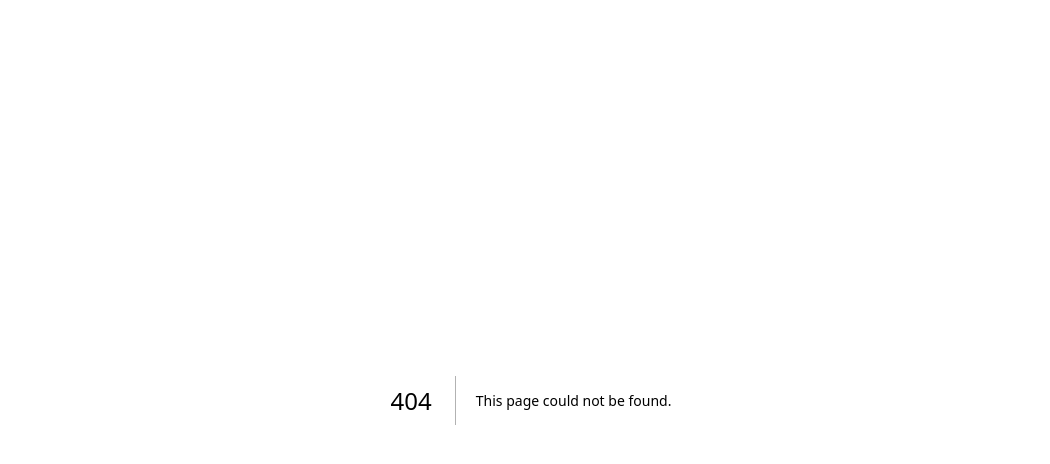
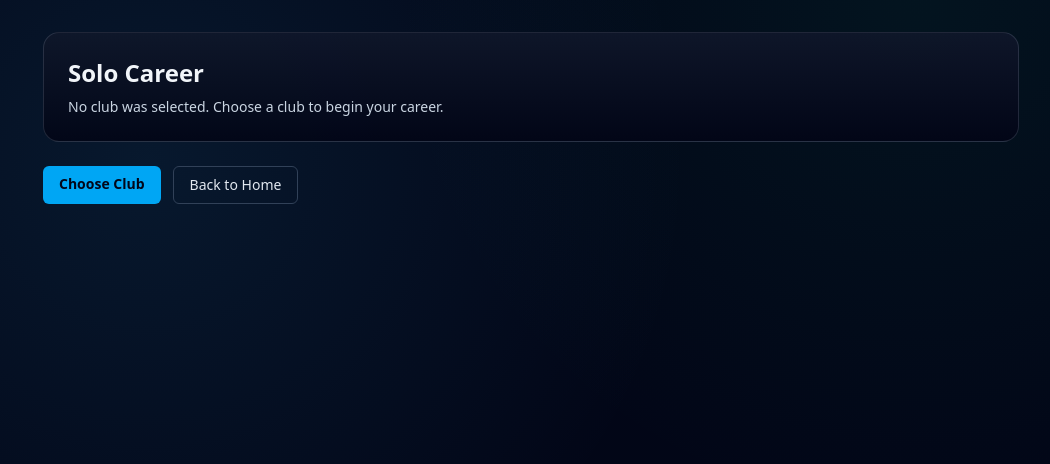
Before and after one commit to cburdick28-spec/Soccersim, a Next.js app: page /solo/game in a window 1280 px wide. Before the commit this address had no page. Shown: the top 464 px of the page, without its empty margins (109-1159 px from the left). Built offline with nearby package versions, Linux system fonts and the light colour scheme.

Commit message:
Add missing solo game route to stop league selection 404s
Agent-Logs-Url: https://github.com/cburdick28-spec/Soccersim/sessions/652e4bb2-ee95-4efd-afed-30d74f5ea576

Co-authored-by: cburdick28-spec <247807956+cburdick28-spec@users.noreply.github.com>

```diff
--- /dev/null
+++ b/app/solo/game/page.tsx
@@ -0,0 +1,39 @@
+import Link from "next/link";
+
+type SoloGamePageProps = {
+  searchParams: Promise<{ club?: string }>;
+};
+
+export default async function SoloGamePage({ searchParams }: SoloGamePageProps) {
+  const { club } = await searchParams;
+  const selectedClub = club?.trim();
+
+  return (
+    <main className="mx-auto flex min-h-screen w-full max-w-5xl flex-col gap-6 px-4 py-8 sm:px-6">
+      <section className="panel p-6">
+        <h1 className="text-2xl font-bold">Solo Career</h1>
+        {selectedClub ? (
+          <p className="mt-2 text-sm text-slate-300">
+            Career started as <strong>{selectedClub}</strong>.
+          </p>
+        ) : (
+          <p className="mt-2 text-sm text-slate-300">
+            No club was selected. Choose a club to begin your career.
+          </p>
+        )}
+      </section>
+
+      <div className="flex gap-3">
+        <Link
+          href={selectedClub ? "/solo/club-select" : "/solo"}
+          className="rounded-md bg-sky-500 px-4 py-2 text-sm font-semibold text-slate-950"
+        >
+          {selectedClub ? "Change Club" : "Choose Club"}
+        </Link>
+        <Link href="/" className="rounded-md border border-slate-700 px-4 py-2 text-sm text-slate-200">
+          Back to Home
+        </Link>
+      </div>
+    </main>
+  );
+}
```
